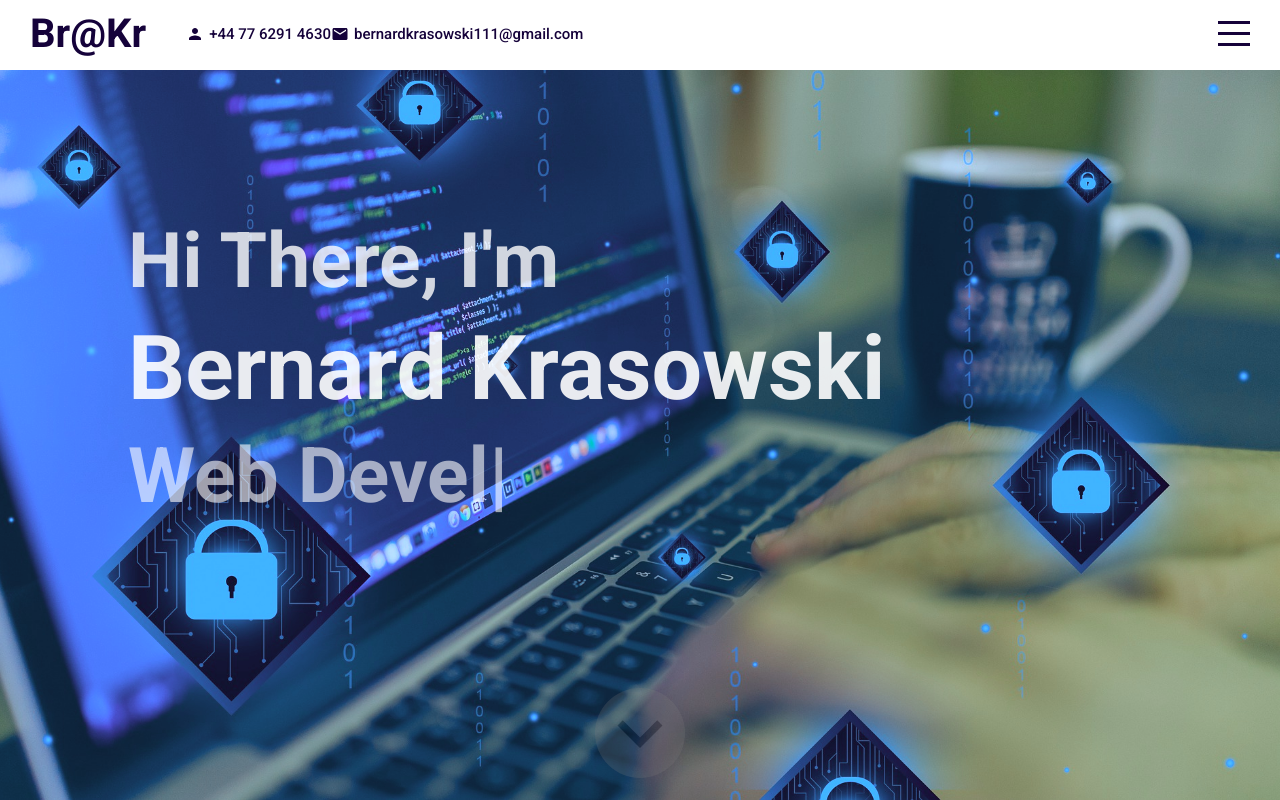
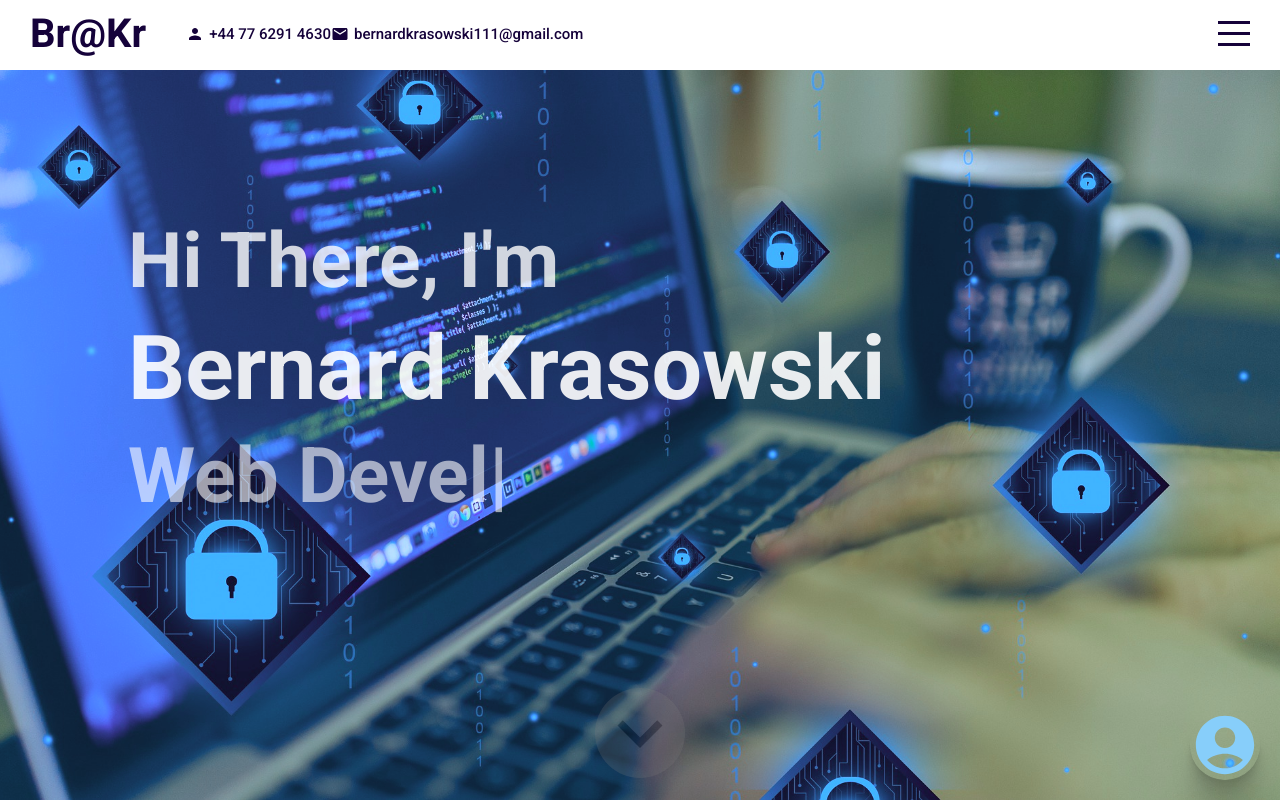
Before and after one commit to BernardKrasowski/New-Portfolio, a React (Create React App) app: page / in a window 1280 px wide. Built offline with nearby package versions, Linux system fonts and the light colour scheme.

Commit message:
added login icon with login window

```diff
--- a/package.json
+++ b/package.json
@@ -3,8 +3,12 @@
   "version": "0.1.0",
   "private": true,
   "dependencies": {
+    "@emotion/react": "^11.4.1",
+    "@emotion/styled": "^11.3.0",
     "@material-ui/core": "^4.12.3",
     "@material-ui/icons": "^4.11.2",
+    "@mui/icons-material": "^5.0.1",
+    "@mui/material": "^5.0.1",
     "@testing-library/jest-dom": "^5.14.1",
     "@testing-library/react": "^11.2.7",
     "@testing-library/user-event": "^12.8.3",
--- a/src/App.jsx
+++ b/src/App.jsx
@@ -4,14 +4,15 @@ import Menu from "./components/menu/Menu.jsx";
 import Intro from "./components/intro/Intro.jsx";
 import Portfolio from "./components/portfolio/Portfolio.jsx";
 import Contact from "./components/contact/Contact.jsx";
-
+import Login from "./components/Login/Login.jsx";
 import React, { useState } from "react";
 
 function App() {
   const [menuOpen, setMenuOpen] = useState(false);
-
+  const [adminPage, setAdminPage] = useState(false);
   return (
     <div className="app">
+      <Login />
       <Topbar menuOpen={menuOpen} setMenuOpen={setMenuOpen} />
       <Menu menuOpen={menuOpen} setMenuOpen={setMenuOpen} />
       <div className="sections">
--- /dev/null
+++ b/src/components/Login/Login.jsx
@@ -0,0 +1,71 @@
+import React, { useState } from "react";
+import "./login.scss";
+import LoginWindow from "./loginWindow/LoginWindow.jsx";
+
+import AccountCircleIcon from "@mui/icons-material/AccountCircle";
+function Login() {
+  const [showLoginWindow, setShowLoginWindow] = useState(false);
+
+  const styleIcon = {
+    width: "70px",
+    height: "70px",
+    borderRadius: "100%",
+    boxShadow: `0 2.8px 2.2px rgba(0, 0, 0, 0.034),
+        0 6.7px 5.3px rgba(0, 0, 0, 0.048), 0 12.5px 10px rgba(0, 0, 0, 0.06),
+        0 22.3px 17.9px rgba(0, 0, 0, 0.072), 0 41.8px 33.4px rgba(0, 0, 0, 0.086),
+        0 100px 80px rgba(0, 0, 0, 0.12)`,
+    display: "flex",
+    justifyContent: "center",
+    alignItems: "center",
+    zIndex: "9999",
+    position: "fixed",
+    right: "20px",
+    bottom: "20px",
+  };
+  return (
+    <>
+      <div
+        className="login"
+        style={styleIcon}
+        onClick={() => setShowLoginWindow(!showLoginWindow)}
+      >
+        <AccountCircleIcon className="iconLogin" />
+      </div>
+      {showLoginWindow ? <LoginWindow /> : null}
+    </>
+  );
+}
+
+export default Login;
+
+// const [moveX, setMoveX] = useState("10px");
+// const [moveY, setMoveY] = useState("10px");
+// const [moveActive, setMoveActive] = useState(false);
+
+// const mouseDown = () => {
+//   setMoveActive(true);
+// };
+// const moveIcon = (e) => {
+//   if (moveActive) {
+//     setMoveX(`${e.clientX - 35}px`);
+//     setMoveY(`${e.clientY - 35}px`);
+//   }
+// };
+// const mouseUp = () => {
+//   setMoveActive(false);
+// };
+// const styleIcon = {
+//   // width: "70px",
+//   // height: "70px",
+//   borderRadius: "100%",
+//   boxShadow: `0 2.8px 2.2px rgba(0, 0, 0, 0.034),
+//     0 6.7px 5.3px rgba(0, 0, 0, 0.048), 0 12.5px 10px rgba(0, 0, 0, 0.06),
+//     0 22.3px 17.9px rgba(0, 0, 0, 0.072), 0 41.8px 33.4px rgba(0, 0, 0, 0.086),
+//     0 100px 80px rgba(0, 0, 0, 0.12)`,
+//   display: "flex",
+//   justifyContent: "center",
+//   alignItems: "center",
+//   zIndex: "9999",
+//   position: "fixed",
+//   left: moveX,
+//   top: moveY,
--- /dev/null
+++ b/src/components/Login/login.scss
@@ -0,0 +1,8 @@
+.login {
+  .iconLogin {
+    color: lightskyblue;
+    width: 70px;
+    height: 70px;
+    border-radius: 100%;
+  }
+}
--- /dev/null
+++ b/src/components/Login/loginWindow/LoginWindow.jsx
@@ -0,0 +1,16 @@
+import React from "react";
+import "./loginWindow.scss";
+
+function LoginWindow() {
+  return (
+    <div className="loginWindow">
+      <form action="submit" className="loginForm">
+        <label htmlFor="">Login:</label> <input type="text" />
+        <label htmlFor="">Password:</label> <input type="text" />
+        <button>Submit</button>
+      </form>
+    </div>
+  );
+}
+
+export default LoginWindow;
--- /dev/null
+++ b/src/components/Login/loginWindow/loginWindow.scss
@@ -0,0 +1,21 @@
+.loginWindow {
+  width: 400px;
+  height: 300px;
+  background-color: white;
+  position: fixed;
+  left: 50%;
+  top: 50%;
+  transform: translate(-50%, -50%);
+  z-index: 999;
+  display: flex;
+  justify-content: center;
+  align-items: center;
+  .loginForm {
+    width: 100%;
+    height: 100%;
+    display: flex;
+    flex-direction: column;
+    justify-content: center;
+    align-items: center;
+  }
+}
--- a/src/components/menu/Menu.jsx
+++ b/src/components/menu/Menu.jsx
@@ -1,6 +1,6 @@
 import "./menu.scss";
 
-export default function Menu({ menuOpen, setMenuOpen }) {
+export default function Menu({ menuOpen, setMenuOpen, admin }) {
   return (
     <div className={`menu ${menuOpen && "active"}`}>
       <ul onClick={() => setMenuOpen(false)}>
```
Also changed, not shown: 2 other files (tests, documents, lock files or other folders).
